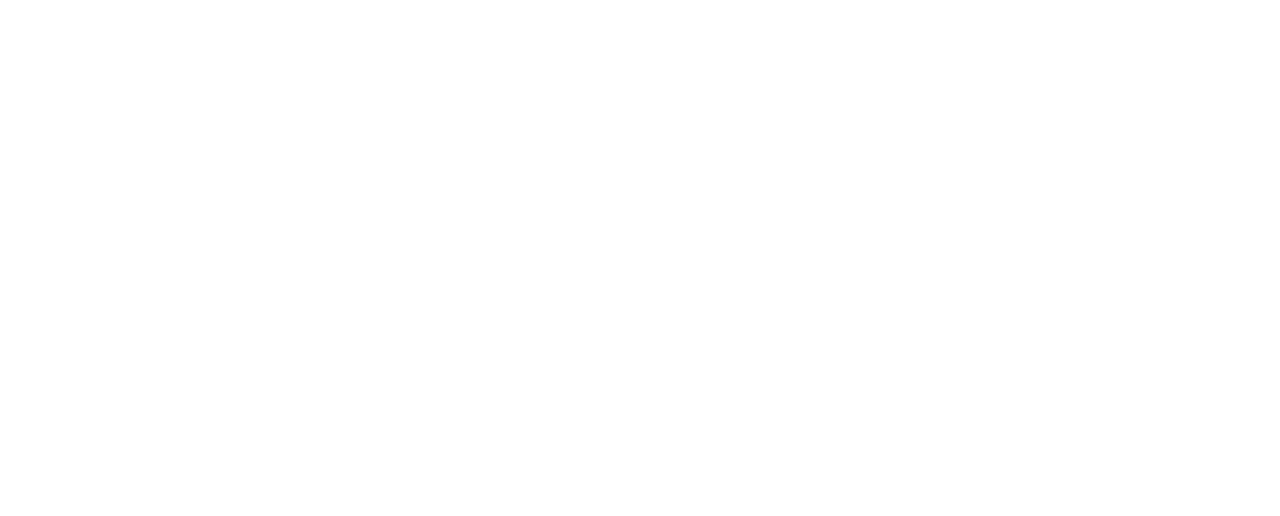
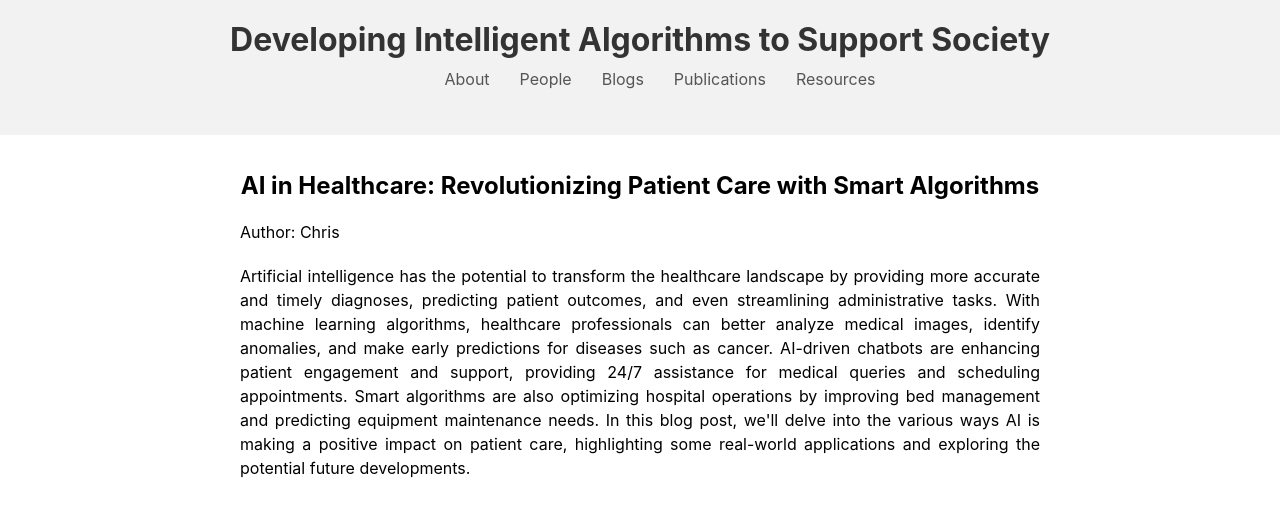
Before and after one commit to VirtuosoResearch/virtuosoresearch.github.io, a React (Create React App) app in the folder virtuoso_research/: page /research/blog/healthcare in a window 1280 px wide. Before the commit this address had no page. Shown: the top 516 px of the page. Built offline with nearby package versions, Linux system fonts and the light colour scheme.

Commit message:
Research Blogs

```diff
--- a/virtuoso_research/src/App.tsx
+++ b/virtuoso_research/src/App.tsx
@@ -4,10 +4,13 @@
 
 import HomePage from './HomePage';
 import People from './People';
-import Research from './Research';
+import ResearchBlogs from './Research';
 import Publications from './Publications';
 import AllNews from './AllNews';
 import Resources from './Resources';
+
+import HealthcareBlog from './blogs/Healthcare';
+import QuantamBlog from './blogs/Quantam';
 
 const App: React.FC = () => {
   return (
@@ -15,10 +18,15 @@
       <Routes>
         <Route path="/" element={<HomePage />} />
         <Route path="/people" element={<People />} />
-        <Route path="/research" element={<Research />} />
+        <Route path="/research" element={<ResearchBlogs />} />
         <Route path="/publications" element={<Publications />} />
         <Route path="/allnews" element={<AllNews />} />
         <Route path="/resources" element={<Resources />} />
+
+
+
+        <Route path="/research/blog/healthcare" element={<HealthcareBlog />} />
+        <Route path="/research/blog/quantam" element={<QuantamBlog />} />
       </Routes>
     </Router>
   );
--- a/virtuoso_research/src/Research.tsx
+++ b/virtuoso_research/src/Research.tsx
@@ -1,15 +1,23 @@
+import React from 'react';
 import Header from './Header';
+import { Link } from 'react-router-dom';
+import './ResearchBlogs.css';
 
-const Research: React.FC = () => {
-
+const ResearchBlogs: React.FC = () => {
     return (
         <div>
-            <Header/>
-            <div>
-                Dive into some of our research!
+            <Header />
+            <div className="blog-container">
+                <h1>Posts:</h1>
+                <Link to="/research/blog/healthcare">
+                    <h2>AI in Healthcare: Revolutionizing Patient Care with Smart Algorithms</h2>
+                </Link>
+                <Link to="/research/blog/quantam">
+                    <h2>Quantum Computing: The Next Frontier in Information Processing</h2>
+                </Link>
             </div>
         </div>
     );
 };
 
-export default Research;
+export default ResearchBlogs;
--- /dev/null
+++ b/virtuoso_research/src/ResearchBlogs.css
@@ -0,0 +1,32 @@
+.blog-container {
+    max-width: 800px;
+    margin: 0 auto;
+    padding: 20px;
+}
+
+.blog-title {
+    font-size: 24px;
+    margin-bottom: 20px;
+    text-align: center;
+}
+
+.blog-link {
+    text-decoration: none;
+    color: #007BFF;
+    display: block;
+    margin: 20px 0;
+    border: 1px solid #007BFF;
+    padding: 10px;
+    border-radius: 5px;
+    transition: background-color 0.3s, color 0.3s;
+}
+
+.blog-link:hover {
+    background-color: #007BFF;
+    color: white;
+}
+
+.blog-link h2 {
+    margin: 0;
+    text-align: center;
+}
--- /dev/null
+++ b/virtuoso_research/src/blogs/Blog.css
@@ -0,0 +1,32 @@
+.blog-content {
+    max-width: 800px;
+    margin: 0 auto;
+    padding: 20px;
+}
+
+.blog-content h1 {
+    font-size: 24px;
+    margin-bottom: 20px;
+    text-align: center;
+}
+
+.blog-content p {
+    margin-bottom: 20px;
+    text-align: justify;
+    line-height: 1.5;
+}
+
+/* Author's name */
+.blog-content p.author {
+    font-weight: bold;
+}
+
+/* Hyperlinks within the blog content */
+.blog-content a {
+    color: #007BFF;
+    text-decoration: underline;
+}
+
+.blog-content a:hover {
+    color: #0056b3;
+}
--- /dev/null
+++ b/virtuoso_research/src/blogs/Healthcare.tsx
@@ -0,0 +1,25 @@
+import React from 'react';
+import './Blog.css';
+import Header from '../Header';
+
+const HealthcareBlog: React.FC = () => {
+    return (
+        <div>
+            <Header/>
+            <div className="blog-content">
+                <h1>AI in Healthcare: Revolutionizing Patient Care with Smart Algorithms</h1>
+                <p>Author: Chris</p>
+                <p>
+                    Artificial intelligence has the potential to transform the healthcare landscape by providing more accurate and timely diagnoses, predicting patient outcomes, and even streamlining administrative tasks. With machine learning algorithms, healthcare professionals can better analyze medical images, identify anomalies, and make early predictions for diseases such as cancer.
+
+                    AI-driven chatbots are enhancing patient engagement and support, providing 24/7 assistance for medical queries and scheduling appointments. Smart algorithms are also optimizing hospital operations by improving bed management and predicting equipment maintenance needs.
+
+                    In this blog post, we'll delve into the various ways AI is making a positive impact on patient care, highlighting some real-world applications and exploring the potential future developments.
+                </p>
+            </div>
+        </div>
+
+    );
+};
+
+export default HealthcareBlog;
--- /dev/null
+++ b/virtuoso_research/src/blogs/Quantam.tsx
@@ -0,0 +1,25 @@
+
+import React from 'react';
+import './Blog.css';
+import Header from '../Header';
+
+const QuantamBlog: React.FC = () => {
+    return (
+        <div>
+            <Header />
+        <div className="blog-content">
+            <h1>Quantum Computing: The Next Frontier in Information Processing</h1>
+            <p>Author: Steve</p>
+            <p>
+                The unique principles of quantum mechanics have opened the door to a new era of computing. Quantum bits, or qubits, can exist in multiple states simultaneously, allowing quantum computers to explore vast solution spaces at incredible speeds. This makes quantum computing ideal for tackling complex problems in areas like cryptography, drug discovery, and optimization.
+
+                In this blog post, we'll explore the fundamentals of quantum computing, its real-world applications, and the challenges it presents. We'll discuss how quantum computing holds the promise of transforming industries and revolutionizing the way we approach computational challenges.
+
+                Feel free to use or modify this content for your research blog.
+            </p>
+            </div>
+        </div>
+    );
+};
+
+export default QuantamBlog;
```
